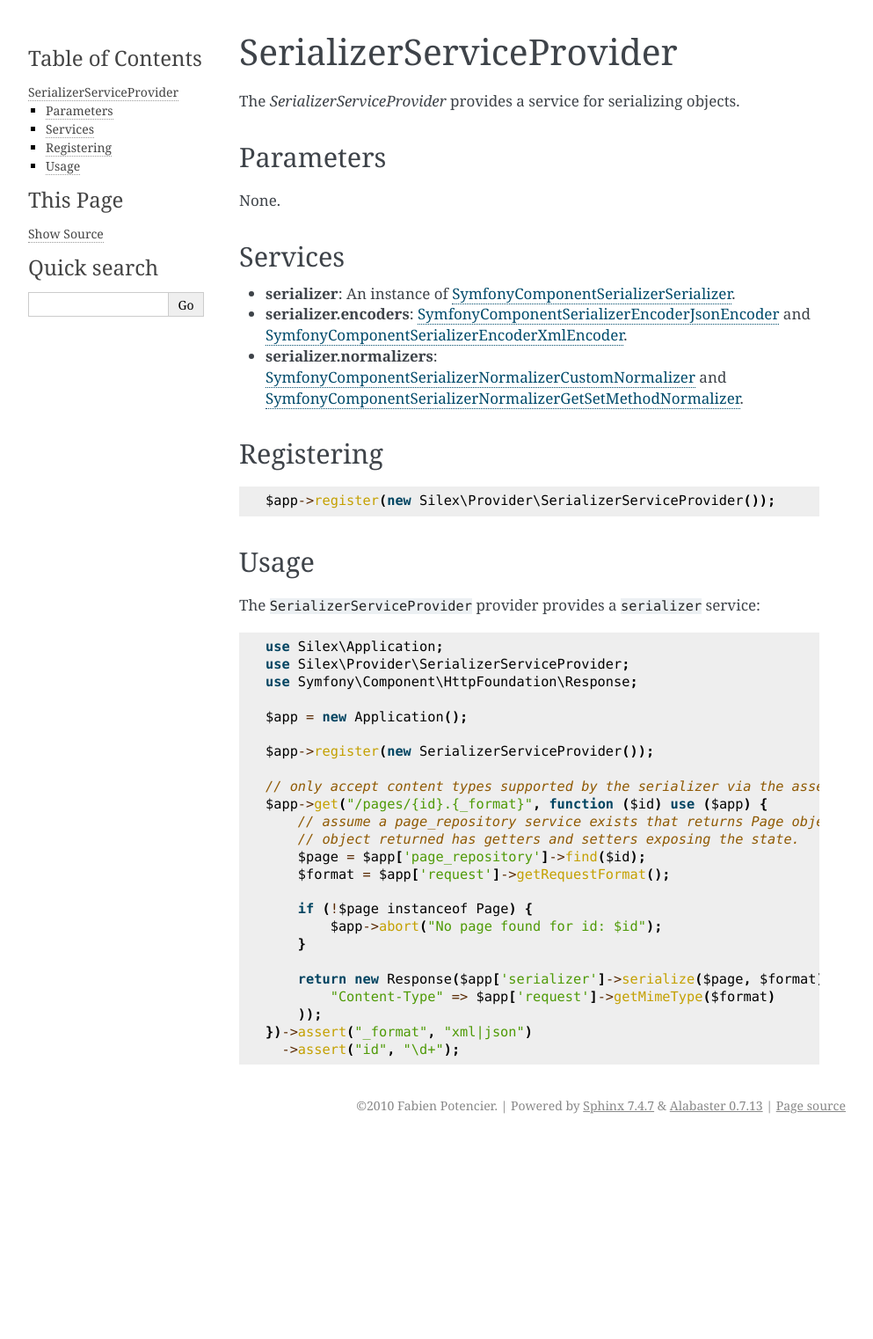
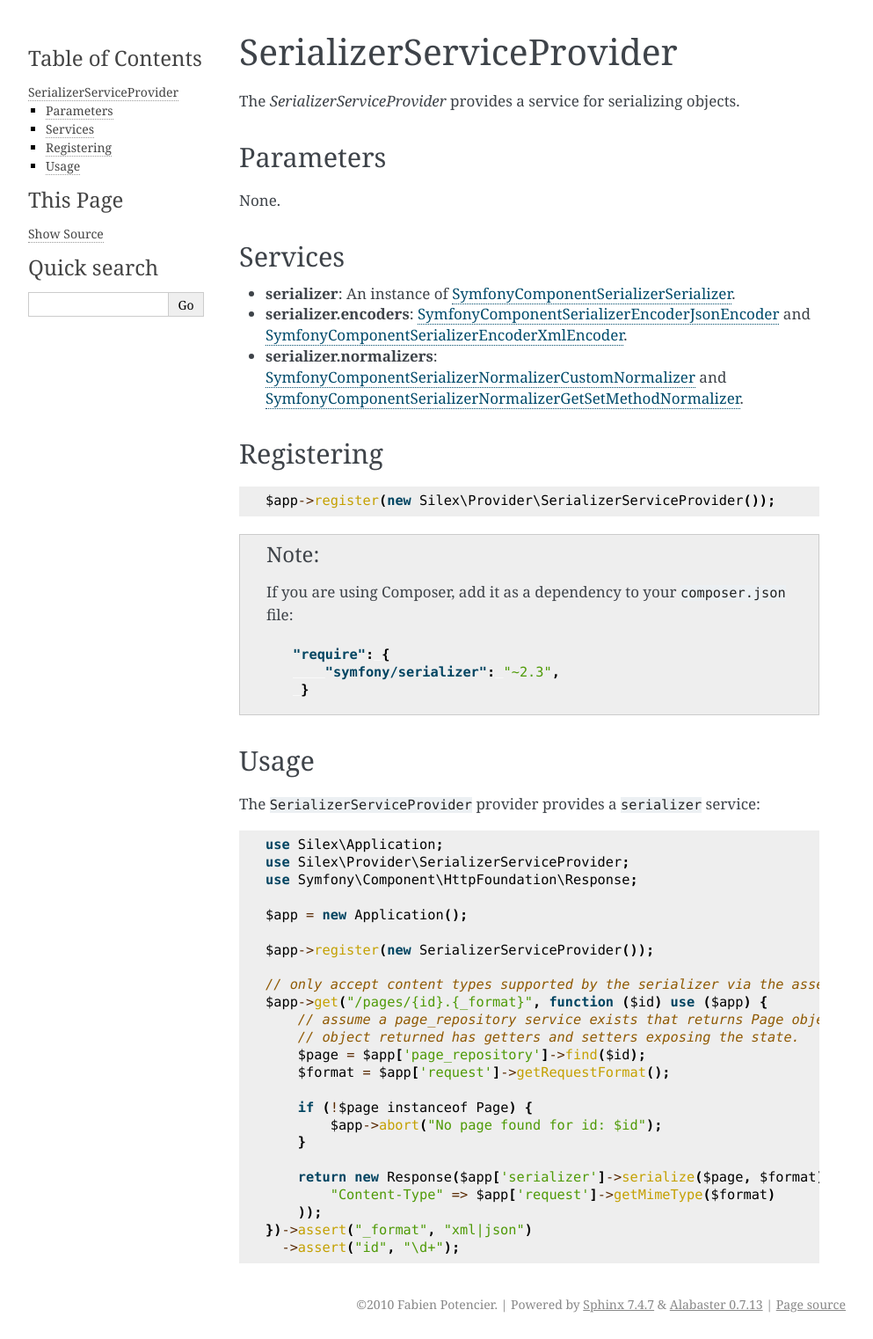
Before and after one commit to silexphp/Silex, a Sphinx documentation site: the page built from doc/providers/serializer.rst, in a window 1280 px wide. Shown: the whole page at 88% size, without its empty margins (148-1141 px from the left). Built offline with Sphinx 7.4.7, drawn with Linux system fonts in a browser that asks for light colours; before the commit the page ends 1296 px from its top, so only the background shows below that.

Commit message:
Update serializer.rst
Add composer requirement

```diff
--- a/doc/providers/serializer.rst
+++ b/doc/providers/serializer.rst
@@ -31,6 +31,17 @@
 
     $app->register(new Silex\Provider\SerializerServiceProvider());
 
+.. note::
+
+    If you are using Composer, add it as a dependency to your
+    ``composer.json`` file:
+
+    .. code-block:: json
+
+        "require": {
+            "symfony/serializer": "~2.3",
+         }
+
 Usage
 -----
 
```
